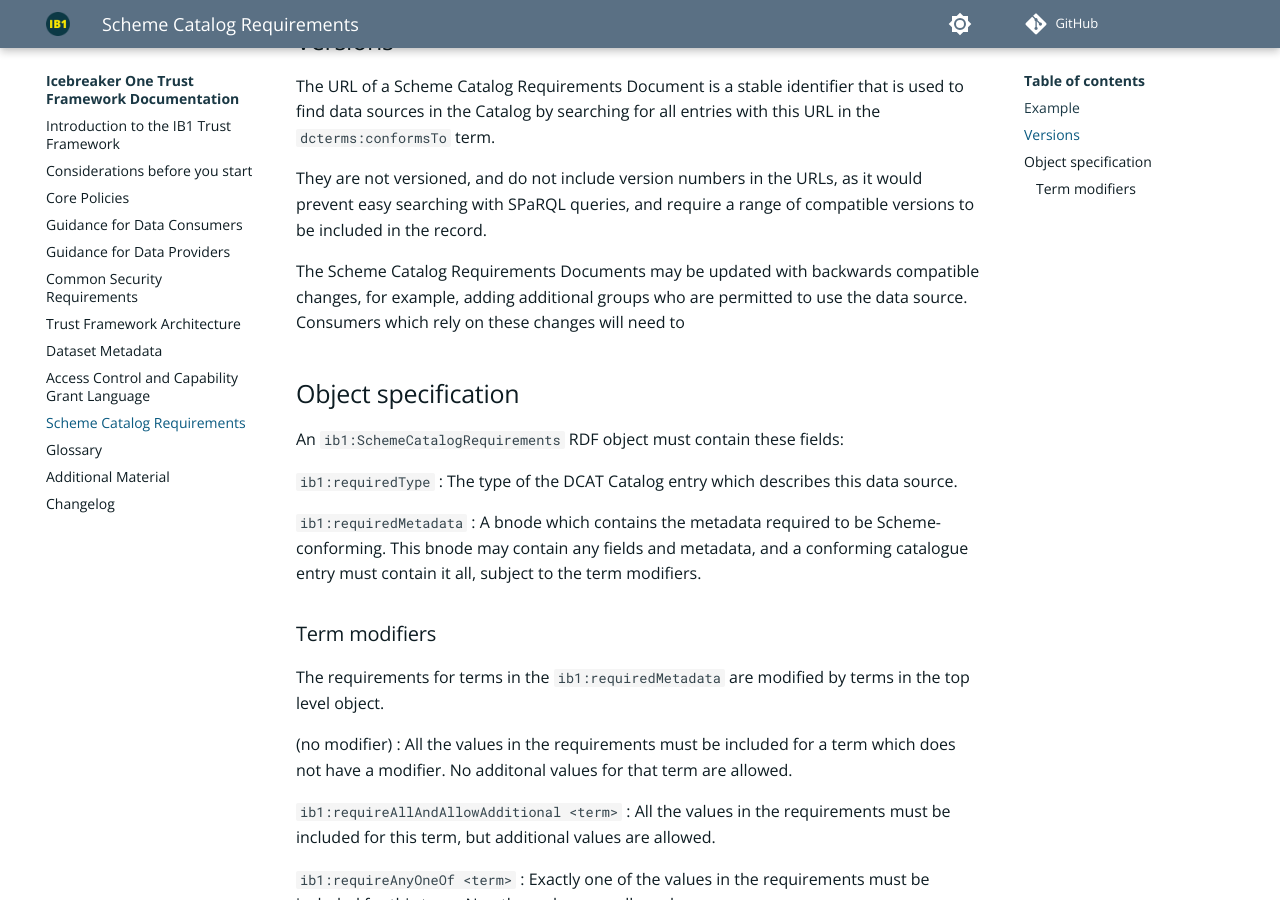
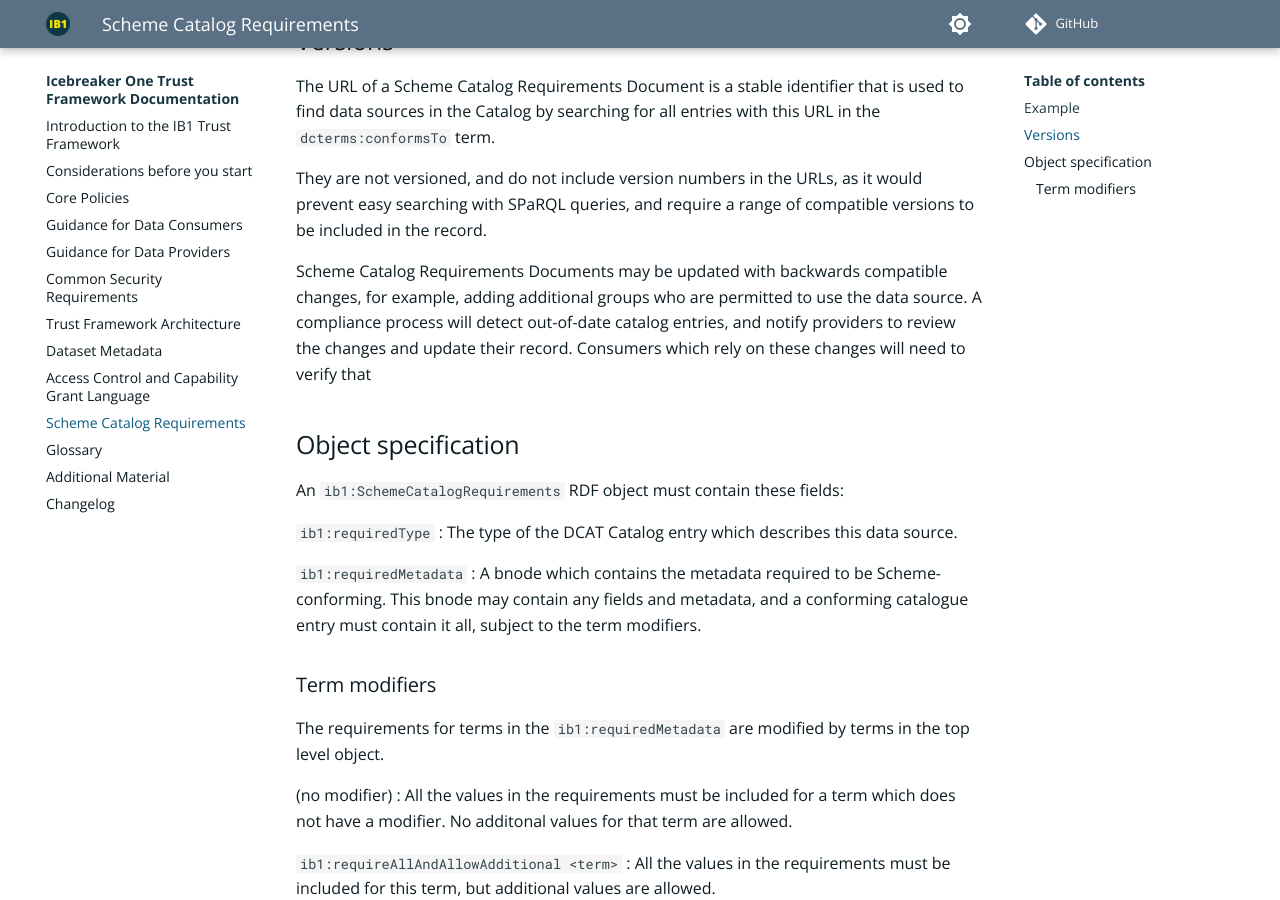
Before and after one commit to icebreakerone/ib1-technical-docs, an MkDocs documentation site: the page built from docs/scheme_catalog_requirements.md, in a window 1280 px wide and 900 px high, scrolled down 1144 px. Built offline with MkDocs 1.6.1 and Material for MkDocs 9.7.7, drawn with Linux system fonts in a browser that asks for light colours; plug-ins that fetch from the network failed and are left out; comment, search, counter and statistics services are not loaded; the version menu is left out; some of the changed lines change nothing that is shown.

Commit message:
docs/scheme_catalog_requirements.md updated from https://stackedit.net/

```diff
--- a/docs/scheme_catalog_requirements.md
+++ b/docs/scheme_catalog_requirements.md
@@ -41,7 +41,7 @@
 
 They are not versioned, and do not include version numbers in the URLs, as it would prevent easy searching with SPaRQL queries, and require a range of compatible versions to be included in the record.
 
-The Scheme Catalog Requirements Documents may be updated with backwards compatible changes, for example, adding additional groups who are permitted to use the data source. Consumers which rely on these changes will need to
+Scheme Catalog Requirements Documents may be updated with backwards compatible changes, for example, adding additional groups who are permitted to use the data source. A compliance process will detect out-of-date catalog entries, and notify providers to review the changes and update their record. Consumers which rely on these changes will need to verify that
 
 ## Object specification
 
@@ -74,8 +74,8 @@
 
 
 <!--stackedit_data:
-eyJoaXN0b3J5IjpbLTEwNDkzNzU2OTYsMjYzODQyMjE5LC0xNj
-czMDIzMzUxLDk5NTY4MzE3OSwxNDQ0ODc1ODI1LDY3NDU3NjQ4
-MSwtMTc5NDQ5NTA0NiwtNTI4NjQ1NzM3LDEzODk3MDIwMzgsMT
-ExMzEyODk2OSwxMjY4ODM2NzA4XX0=
+eyJoaXN0b3J5IjpbLTgzNTQ1NjM1OSwyNjM4NDIyMTksLTE2Nz
+MwMjMzNTEsOTk1NjgzMTc5LDE0NDQ4NzU4MjUsNjc0NTc2NDgx
+LC0xNzk0NDk1MDQ2LC01Mjg2NDU3MzcsMTM4OTcwMjAzOCwxMT
+EzMTI4OTY5LDEyNjg4MzY3MDhdfQ==
 -->
```
